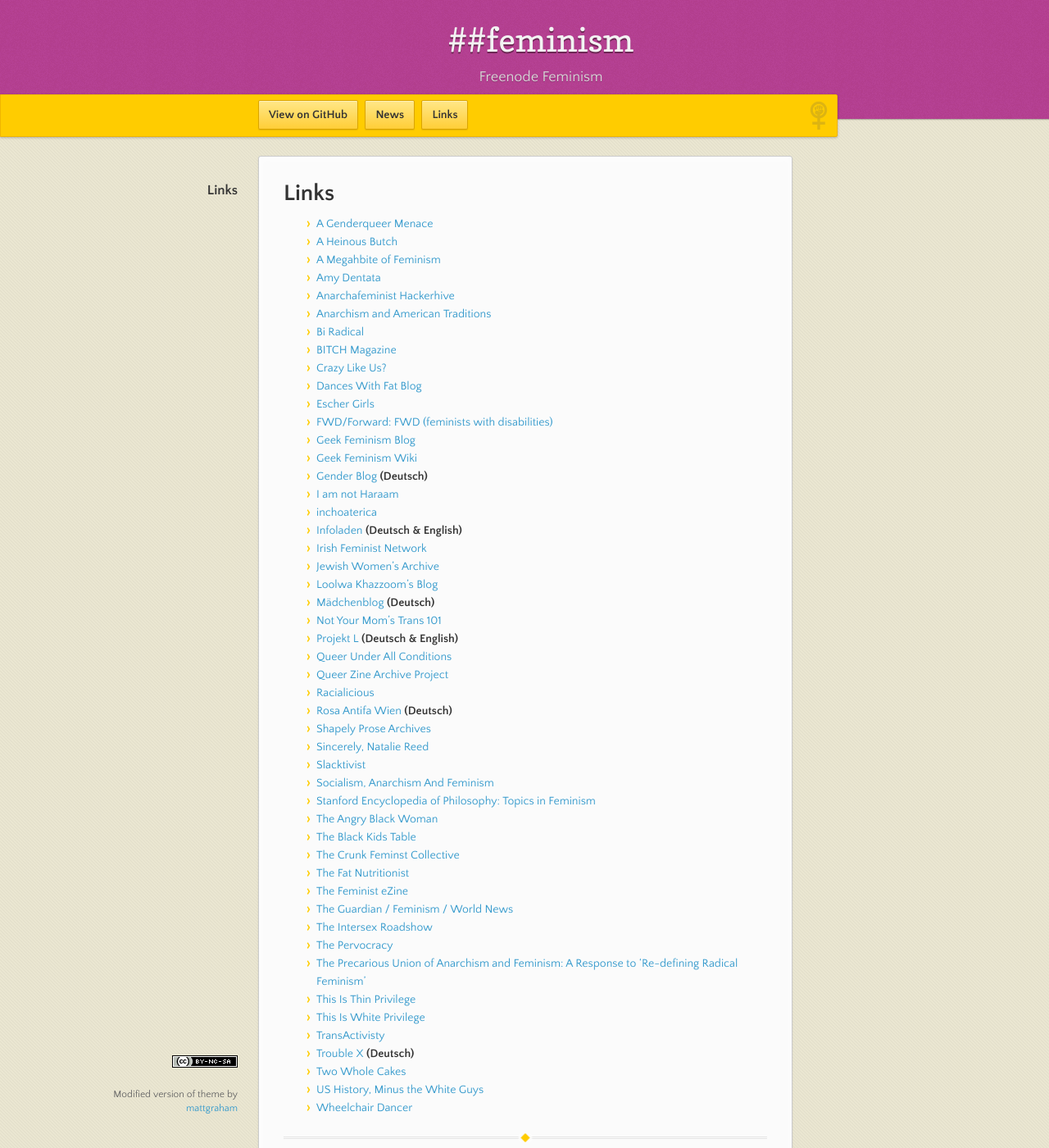
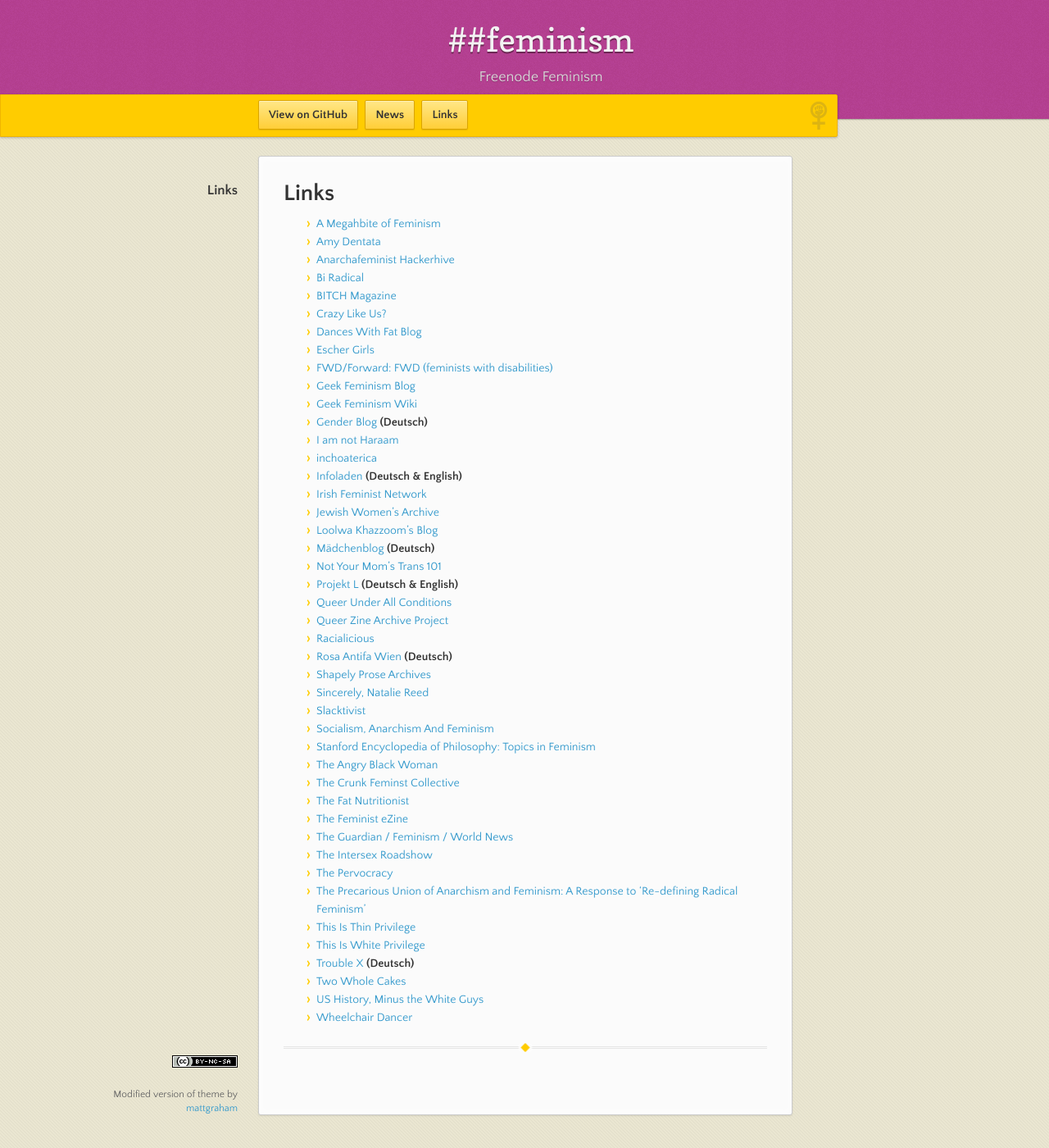
Before and after one commit to feminism-chat/feminism-chat.github.io, a Jekyll site: the page built from links.md, in a window 1280 px wide and 1400 px high. Shown: the whole window at 82% size. Built offline with Jekyll 4.4.1, drawn with Linux system fonts in a browser that asks for light colours; nearby versions of some CDN libraries.

Commit message:
Remove dead links

```diff
--- a/links.md
+++ b/links.md
@@ -12,12 +12,9 @@ title: Links
 # Links
 
 {: id=links-list }
-* [A Genderqueer Menace](http://gqmenace.wordpress.com/){: .GSRM}
-* [A Heinous Butch](http://heinousbutch.wordpress.com/){: .GSRM}
 * [A Megahbite of Feminism](http://megan.geek.nz/){: .Tech}
 * [Amy Dentata](http://amydentata.com/){: .GSRM}
 * [Anarchafeminist Hackerhive](https://www.noisebridge.net/wiki/Anarchafeminist_Hackerhive){: .Organisations}
-* [Anarchism and American Traditions](http://tmh.floonet.net/articles/vdc.html){: .anarchism}
 * [Bi Radical](https://radicalbi.wordpress.com/){: .GSRM}
 * [BITCH Magazine](http://bitchmagazine.org/){: .Media-Representation}
 * [Crazy Like Us?](https://feministmentalhealthuk.wordpress.com/){: .disability}
@@ -46,7 +43,6 @@ title: Links
 * [Socialism, Anarchism And Feminism](http://theanarchistlibrary.org/library/carol-ehrlich-socialism-anarchism-and-feminism){: .anarchism}
 * [Stanford Encyclopedia of Philosophy: Topics in Feminism](http://plato.stanford.edu/entries/feminism-topics/){: .Philosophy .Theory}
 * [The Angry Black Woman](http://theangryblackwoman.com/){: .Race}
-* [The Black Kids Table](http://www.theblackkidstable.com/){: .Race}
 * [The Crunk Feminst Collective](http://crunkfeministcollective.wordpress.com/){: .Race}
 * [The Fat Nutritionist](http://www.fatnutritionist.com/){: .Fat-Acceptance}
 * [The Feminist eZine](http://www.feministezine.com/feminist/){: .Zines}
@@ -56,7 +52,6 @@ title: Links
 * [The Precarious Union of Anarchism and Feminism: A Response to 'Re-defining Radical Feminism'](http://theanarchistlibrary.org/library/red-sonja-nefac-boston-the-precarious-union-of-anarchism-and-feminism-a-response-to-re-defining){: .anarchism}
 * [This Is Thin Privilege](http://thisisthinprivilege.tumblr.com/){: .Fat-Acceptance}
 * [This Is White Privilege](http://thisiswhiteprivilege.tumblr.com/){: .Race}
-* [TransActivisty](http://www.transactivisty.com/){: .GSRM}
 * [Trouble X **(Deutsch)**](http://troublex.blogsport.de/){: .comics}
 * [Two Whole Cakes](http://blog.twowholecakes.com/){: .Fat-Acceptance}
 * [US History, Minus the White Guys](http://ushistoryminuswhiteguys.tumblr.com/){: .Race}
```
